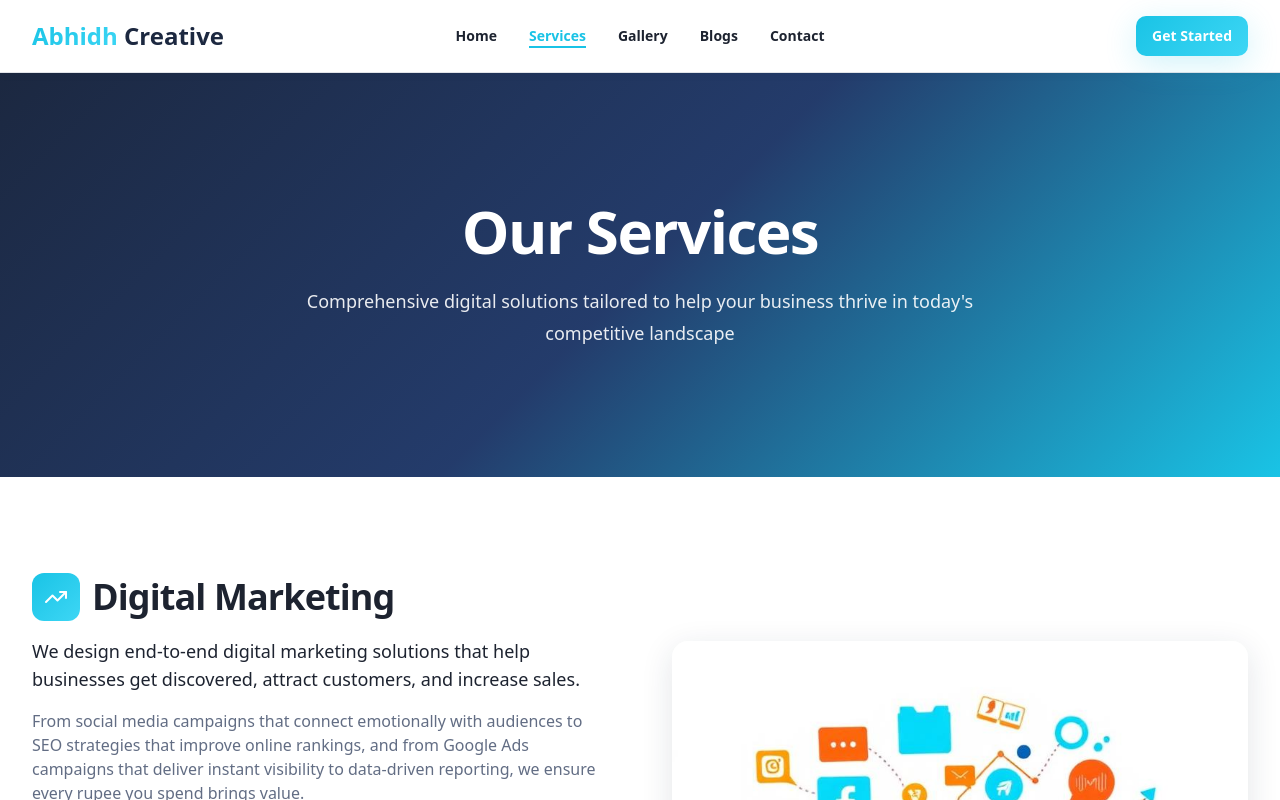
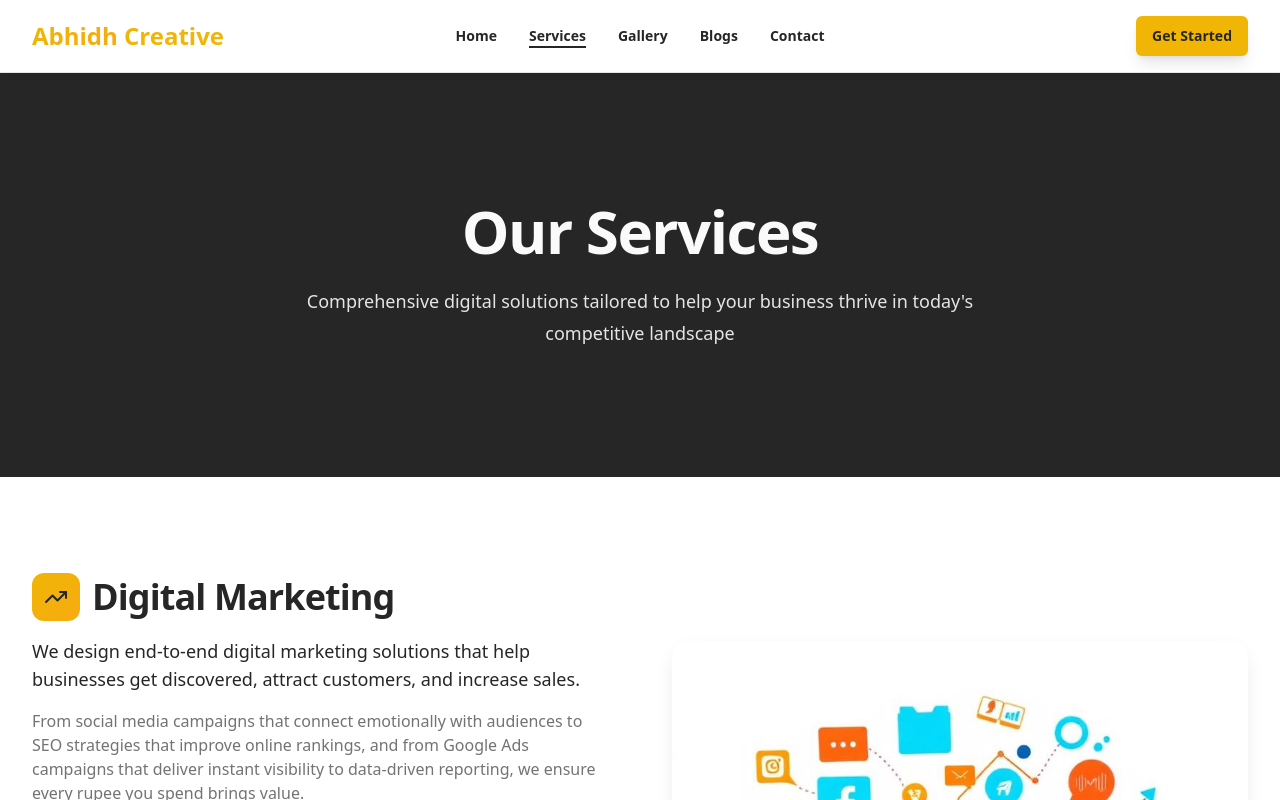
Before and after one commit to Susanchapagain77/abhidh-creative-spark, a React (Vite) app: page /services in a window 1280 px wide. Shown: the top 800 px of the page. Built offline with nearby package versions, Linux system fonts and the light colour scheme; the HTML template or start-up script is replaced by a standard one.

Commit message:
feat: standardize contact information, improve UI/UX, remove Lovable branding, apply color consistency

```diff
--- a/index.html
+++ b/index.html
@@ -13,14 +13,14 @@
     <meta property="og:url" content="https://abhidhcreative.com/" />
     <meta property="og:title" content="Abhidh Creative - Digital Marketing & IT Solutions" />
     <meta property="og:description" content="Transform your digital presence with Abhidh Creative. Expert digital marketing, web development, and creative services in Nepal." />
-    <meta property="og:image" content="https://lovable.dev/opengraph-image-p98pqg.png" />
+    <meta property="og:image" content="/og-image.png" />
 
     <!-- Twitter -->
     <meta name="twitter:card" content="summary_large_image" />
     <meta name="twitter:url" content="https://abhidhcreative.com/" />
     <meta name="twitter:title" content="Abhidh Creative - Digital Marketing & IT Solutions" />
     <meta name="twitter:description" content="Transform your digital presence with Abhidh Creative. Expert digital marketing, web development, and creative services in Nepal." />
-    <meta name="twitter:image" content="https://lovable.dev/opengraph-image-p98pqg.png" />
+    <meta name="twitter:image" content="/og-image.png" />
 
     <link rel="canonical" href="https://abhidhcreative.com/" />
   </head>
--- a/package.json
+++ b/package.json
@@ -73,7 +73,6 @@
     "eslint-plugin-react-hooks": "^5.2.0",
     "eslint-plugin-react-refresh": "^0.4.20",
     "globals": "^15.15.0",
-    "lovable-tagger": "^1.1.11",
     "postcss": "^8.5.6",
     "tailwindcss": "^3.4.17",
     "typescript": "^5.8.3",
--- a/src/components/ui/button.tsx
+++ b/src/components/ui/button.tsx
@@ -9,14 +9,14 @@ const buttonVariants = cva(
   {
     variants: {
       variant: {
-        default: "bg-primary text-primary-foreground hover:bg-primary/90 shadow-custom-md hover:shadow-custom-lg transition-smooth",
+        default: "bg-primary text-primary-foreground hover:bg-primary/85 shadow-custom-md hover:shadow-custom-lg transition-smooth",
         destructive: "bg-destructive text-destructive-foreground hover:bg-destructive/90",
         outline: "border border-input bg-background hover:bg-accent hover:text-accent-foreground",
         secondary: "bg-secondary text-secondary-foreground hover:bg-secondary/70 shadow-custom-sm hover:shadow-accent transition-smooth",
         ghost: "hover:bg-accent hover:text-accent-foreground",
         link: "text-primary underline-offset-4 hover:underline",
-        hero: "gradient-accent text-accent-foreground font-semibold shadow-accent hover:scale-105 transition-smooth",
-        cta: "bg-accent text-accent-foreground hover:bg-accent/90 shadow-custom-md hover:shadow-custom-lg transition-smooth font-semibold",
+        hero: "bg-primary text-primary-foreground font-semibold shadow-lg hover:bg-primary/85 hover:shadow-lg transition-smooth",
+        cta: "bg-secondary text-secondary-foreground hover:bg-secondary/80 shadow-custom-md hover:shadow-custom-lg transition-smooth font-semibold",
       },
       size: {
         default: "h-10 px-4 py-2",
--- a/src/index.css
+++ b/src/index.css
@@ -9,87 +9,75 @@ All colors MUST be HSL.
 @layer base {
   :root {
     --background: 0 0% 100%;
-    --foreground: 220 25% 15%;
+    --foreground: 0 0% 15%;
 
     --card: 0 0% 100%;
-    --card-foreground: 220 25% 15%;
+    --card-foreground: 0 0% 15%;
 
     --popover: 0 0% 100%;
-    --popover-foreground: 220 25% 15%;
+    --popover-foreground: 0 0% 15%;
 
-    --primary: 220 40% 18%;
-    --primary-foreground: 0 0% 100%;
+    --primary: 45 96% 48%;
+    --primary-foreground: 0 0% 15%;
 
-    --secondary: 190 80% 50%;
-    --secondary-foreground: 220 40% 18%;
+    --secondary: 0 0% 15%;
+    --secondary-foreground: 0 0% 98%;
 
-    --muted: 220 15% 95%;
-    --muted-foreground: 220 15% 45%;
+    --muted: 0 0% 96%;
+    --muted-foreground: 0 0% 45%;
 
-    --accent: 30 95% 55%;
-    --accent-foreground: 0 0% 100%;
+    --accent: 45 96% 48%;
+    --accent-foreground: 0 0% 15%;
 
-    --destructive: 0 84.2% 60.2%;
-    --destructive-foreground: 0 0% 100%;
+    --destructive: 0 84% 60%;
+    --destructive-foreground: 0 0% 98%;
 
-    --border: 220 15% 90%;
-    --input: 220 15% 90%;
-    --ring: 190 80% 50%;
+    --border: 0 0% 90%;
+    --input: 0 0% 90%;
+    --ring: 45 96% 48%;
 
-    --radius: 0.75rem;
+    --radius: 0.5rem;
 
-    /* Custom design tokens */
-    --gradient-primary: linear-gradient(135deg, hsl(220 40% 18%) 0%, hsl(220 50% 25%) 100%);
-    --gradient-accent: linear-gradient(135deg, hsl(190 80% 50%) 0%, hsl(190 90% 60%) 100%);
-    --gradient-hero: linear-gradient(135deg, hsl(220 40% 18%) 0%, hsl(220 50% 28%) 50%, hsl(190 80% 50%) 100%);
-    --gradient-card: linear-gradient(180deg, hsl(0 0% 100%) 0%, hsl(220 15% 98%) 100%);
-
-    --shadow-sm: 0 2px 8px hsl(220 40% 18% / 0.05);
-    --shadow-md: 0 4px 16px hsl(220 40% 18% / 0.08);
-    --shadow-lg: 0 8px 32px hsl(220 40% 18% / 0.12);
-    --shadow-accent: 0 8px 32px hsl(190 80% 50% / 0.2);
-
+    --gradient-primary: linear-gradient(135deg, hsl(45 96% 48%), hsl(40 94% 52%));
+    --gradient-accent: linear-gradient(135deg, hsl(45 96% 48%), hsl(40 94% 52%));
+    --gradient-hero: linear-gradient(135deg, rgba(0, 0, 0, 0.5), rgba(0, 0, 0, 0.3));
+    --gradient-card: linear-gradient(135deg, rgba(0, 0, 0, 0.05), rgba(0, 0, 0, 0.02));
+    --shadow-sm: 0 2px 8px -2px rgba(0, 0, 0, 0.08);
+    --shadow-md: 0 4px 16px -4px rgba(0, 0, 0, 0.12);
+    --shadow-lg: 0 8px 24px -8px rgba(0, 0, 0, 0.15);
+    --shadow-accent: 0 8px 24px -6px rgba(71, 85, 0, 0.15);
+    --shadow-smooth: 0 10px 40px -10px hsla(0, 0%, 0%, 0.1);
     --transition-smooth: all 0.3s cubic-bezier(0.4, 0, 0.2, 1);
   }
 
   .dark {
-    --background: 220 40% 10%;
+    --background: 0 0% 8%;
     --foreground: 0 0% 95%;
 
-    --card: 220 35% 15%;
+    --card: 0 0% 12%;
     --card-foreground: 0 0% 95%;
 
-    --popover: 220 35% 15%;
+    --popover: 0 0% 12%;
     --popover-foreground: 0 0% 95%;
 
-    --primary: 190 80% 50%;
-    --primary-foreground: 220 40% 10%;
+    --primary: 45 96% 48%;
+    --primary-foreground: 0 0% 15%;
 
-    --secondary: 220 35% 20%;
-    --secondary-foreground: 0 0% 95%;
+    --secondary: 0 0% 98%;
+    --secondary-foreground: 0 0% 15%;
 
-    --muted: 220 35% 20%;
-    --muted-foreground: 220 15% 65%;
+    --muted: 0 0% 15%;
+    --muted-foreground: 0 0% 65%;
 
-    --accent: 30 95% 55%;
-    --accent-foreground: 0 0% 100%;
+    --accent: 45 96% 48%;
+    --accent-foreground: 0 0% 15%;
 
-    --destructive: 0 62.8% 50%;
-    --destructive-foreground: 0 0% 100%;
+    --destructive: 0 84% 60%;
+    --destructive-foreground: 0 0% 98%;
 
-    --border: 220 35% 25%;
-    --input: 220 35% 25%;
-    --ring: 190 80% 50%;
-
-    --gradient-primary: linear-gradient(135deg, hsl(220 40% 15%) 0%, hsl(220 50% 20%) 100%);
-    --gradient-accent: linear-gradient(135deg, hsl(190 80% 45%) 0%, hsl(190 90% 55%) 100%);
-    --gradient-hero: linear-gradient(135deg, hsl(220 40% 10%) 0%, hsl(220 50% 18%) 50%, hsl(190 80% 50%) 100%);
-    --gradient-card: linear-gradient(180deg, hsl(220 35% 15%) 0%, hsl(220 35% 18%) 100%);
-
-    --shadow-sm: 0 2px 8px hsl(0 0% 0% / 0.2);
-    --shadow-md: 0 4px 16px hsl(0 0% 0% / 0.3);
-    --shadow-lg: 0 8px 32px hsl(0 0% 0% / 0.4);
-    --shadow-accent: 0 8px 32px hsl(190 80% 50% / 0.3);
+    --border: 0 0% 20%;
+    --input: 0 0% 20%;
+    --ring: 45 96% 48%;
   }
 }
 
--- a/src/pages/Contact.tsx
+++ b/src/pages/Contact.tsx
@@ -10,12 +10,7 @@ const contactInfo = [
   {
     icon: Mail,
     title: "General Inquiries",
-    details: ["info@abhidh.com"],
-  },
-  {
-    icon: Mail,
-    title: "Creative Services",
-    details: ["creative@abhidh.com"],
+    details: ["info@abidhgroup.com"],
   },
   {
     icon: Phone,
@@ -26,11 +21,6 @@ const contactInfo = [
     icon: MapPin,
     title: "Office Location",
     details: ["Nardevi, Kathmandu, Nepal"],
-  },
-  {
-    icon: MapPin,
-    title: "Training Venue",
-    details: ["Jawalakhel, Ekantakuna Marg, Lalitpur"],
   },
 ];
 
@@ -87,12 +77,12 @@ export default function Contact() {
   return (
     <div className="flex flex-col">
       {/* Hero Section */}
-      <section className="gradient-hero py-24 sm:py-32">
+      <section className="bg-secondary py-24 sm:py-32">
         <div className="container mx-auto px-6 lg:px-8 text-center">
-          <h1 className="text-4xl font-bold tracking-tight text-primary-foreground sm:text-6xl mb-6 animate-fade-in">
+          <h1 className="text-4xl font-bold tracking-tight text-secondary-foreground sm:text-6xl mb-6 animate-fade-in">
             Let's Build the Future Together
           </h1>
-          <p className="mx-auto mt-6 max-w-2xl text-lg leading-8 text-primary-foreground/90 animate-fade-in-up">
+          <p className="mx-auto mt-6 max-w-2xl text-lg leading-8 text-secondary-foreground/90 animate-fade-in-up">
             We are here to listen, collaborate, and deliver solutions tailored to your needs
           </p>
         </div>
--- a/src/pages/Gallery.tsx
+++ b/src/pages/Gallery.tsx
@@ -49,12 +49,12 @@ export default function Gallery() {
   return (
     <div className="flex flex-col">
       {/* Hero Section */}
-      <section className="gradient-hero py-24 sm:py-32">
+      <section className="bg-secondary py-24 sm:py-32">
         <div className="container mx-auto px-6 lg:px-8 text-center">
-          <h1 className="text-4xl font-bold tracking-tight text-primary-foreground sm:text-6xl mb-6 animate-fade-in">
+          <h1 className="text-4xl font-bold tracking-tight text-secondary-foreground sm:text-6xl mb-6 animate-fade-in">
             Our Portfolio
           </h1>
-          <p className="mx-auto mt-6 max-w-2xl text-lg leading-8 text-primary-foreground/90 animate-fade-in-up">
+          <p className="mx-auto mt-6 max-w-2xl text-lg leading-8 text-secondary-foreground/90 animate-fade-in-up">
             Explore our latest projects and success stories that showcase our expertise
           </p>
         </div>
--- a/src/pages/Services.tsx
+++ b/src/pages/Services.tsx
@@ -67,12 +67,12 @@ export default function Services() {
   return (
     <div className="flex flex-col">
       {/* Hero Section */}
-      <section className="gradient-hero py-24 sm:py-32">
+      <section className="bg-secondary py-24 sm:py-32">
         <div className="container mx-auto px-6 lg:px-8 text-center">
-          <h1 className="text-4xl font-bold tracking-tight text-primary-foreground sm:text-6xl mb-6 animate-fade-in">
+          <h1 className="text-4xl font-bold tracking-tight text-secondary-foreground sm:text-6xl mb-6 animate-fade-in">
             Our Services
           </h1>
-          <p className="mx-auto mt-6 max-w-2xl text-lg leading-8 text-primary-foreground/90 animate-fade-in-up">
+          <p className="mx-auto mt-6 max-w-2xl text-lg leading-8 text-secondary-foreground/90 animate-fade-in-up">
             Comprehensive digital solutions tailored to help your business thrive in today's competitive landscape
           </p>
         </div>
@@ -150,16 +150,16 @@ export default function Services() {
       </section>
 
       {/* CTA Section */}
-      <section className="gradient-primary py-24">
+      <section className="bg-secondary py-24">
         <div className="container mx-auto px-6 lg:px-8 text-center">
-          <h2 className="text-3xl font-bold tracking-tight text-primary-foreground sm:text-4xl mb-6">
+          <h2 className="text-3xl font-bold tracking-tight text-secondary-foreground sm:text-4xl mb-6">
             Ready to Elevate Your Business?
           </h2>
-          <p className="mx-auto mt-6 max-w-2xl text-lg leading-8 text-primary-foreground/80 mb-10">
+          <p className="mx-auto mt-6 max-w-2xl text-lg leading-8 text-secondary-foreground/80 mb-10">
             Let's discuss how our services can help you achieve your business goals
           </p>
           <Link to="/contact">
-            <Button variant="cta" size="lg" className="shadow-accent">
+            <Button variant="cta" size="lg">
               Schedule a Free Consultation
             </Button>
           </Link>
--- a/vite.config.ts
+++ b/vite.config.ts
@@ -1,15 +1,14 @@
 import { defineConfig } from "vite";
 import react from "@vitejs/plugin-react-swc";
 import path from "path";
-import { componentTagger } from "lovable-tagger";
 
 // https://vitejs.dev/config/
 export default defineConfig(({ mode }) => ({
   server: {
     host: "::",
-    port: 8080,
+    port: 8082,
   },
-  plugins: [react(), mode === "development" && componentTagger()].filter(Boolean),
+  plugins: [react()].filter(Boolean),
   resolve: {
     alias: {
       "@": path.resolve(__dirname, "./src"),
```
Also changed, not shown: src/pages/Blogs.tsx (+6 -6 lines), src/pages/Home.tsx (+12 -12 lines), 1 other file (tests, documents, lock files or other folders).
